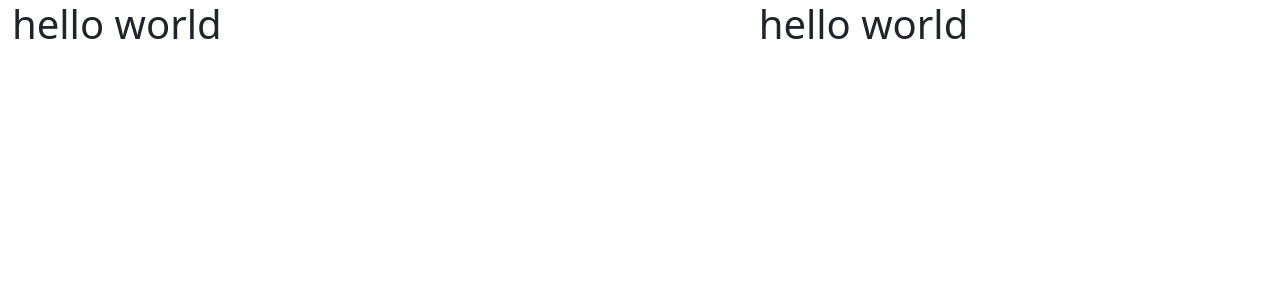
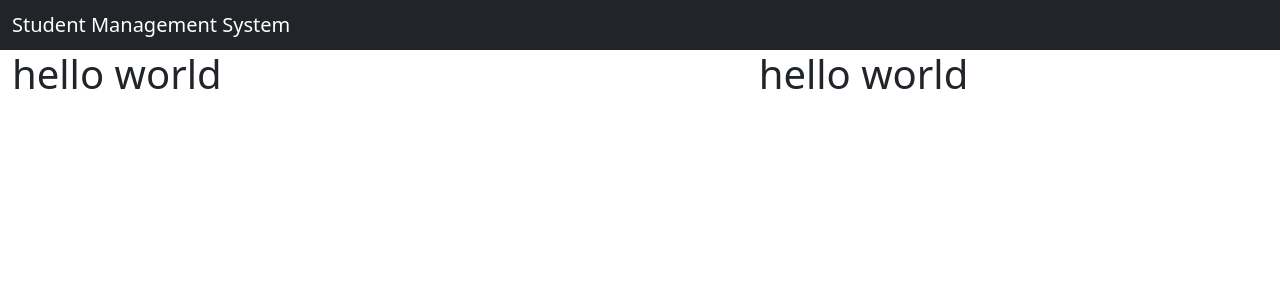
Before and after one commit to NSBM-SPM-2021/github-basics-Ravishansachin, a React (Create React App) app: page / in a window 1280 px wide. Shown: the top 300 px of the page. Built offline with nearby package versions, Linux system fonts and the light colour scheme.

Commit message:
Added nav bar

```diff
--- a/src/App.js
+++ b/src/App.js
@@ -3,6 +3,12 @@ import './App.css';
 
 function App() {
   return (
+    <>
+    <nav class="navbar navbar-dark bg-dark">
+  <div class="container-fluid">
+    <span class="navbar-brand mb-0 h1">Student Management System</span>
+  </div>
+</nav>
     <div className="container-fluid ">
 
     <div className="row">
@@ -23,7 +29,7 @@ function App() {
     </div>
 
   </div>
-
+  </>
 
   );
 }
```
